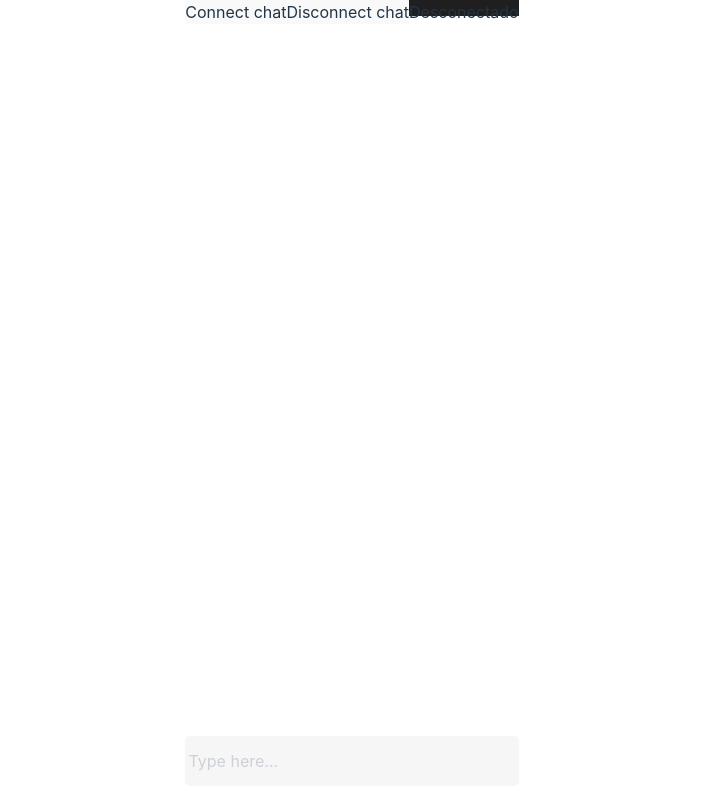
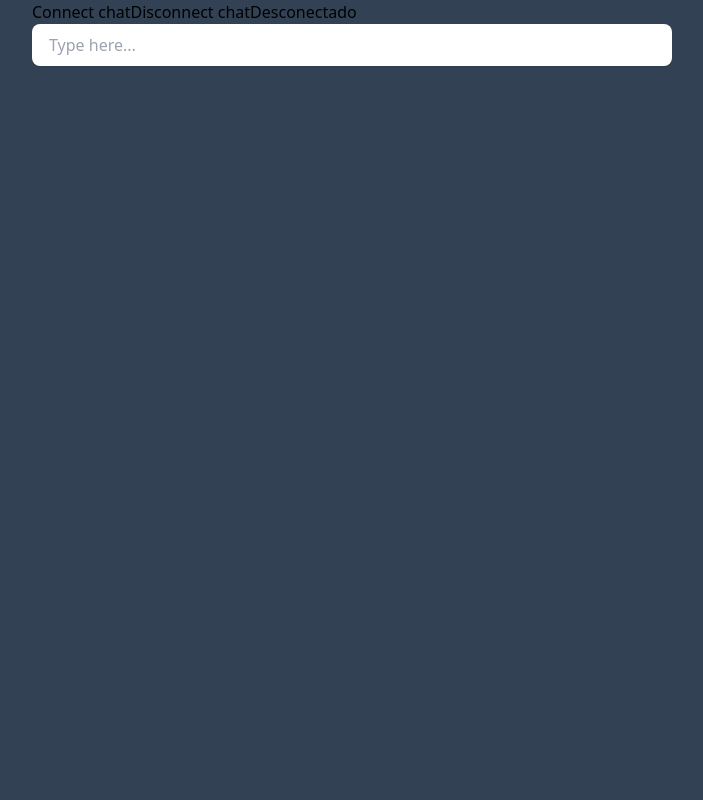
Before and after one commit to nsx07/bun-chat, a React (Vite) app in the folder app/: page / in a window 1280 px wide. Shown: the whole page, without its empty margins (288-991 px from the left). Built offline with nearby package versions, Linux system fonts and the light colour scheme.

Commit message:
corrigindo tailwindcss

```diff
--- a/app/package.json
+++ b/app/package.json
@@ -11,11 +11,9 @@
   },
   "dependencies": {
     "@types/uuid": "^9.0.4",
-    "react": "^18.2.0",
     "react-chat-elements": "^12.0.10",
     "react-dom": "^18.2.0",
     "rxjs": "^7.8.1",
-    "tailwind": "^4.0.0",
     "uuid": "^9.0.1"
   },
   "devDependencies": {
@@ -24,9 +22,12 @@
     "@typescript-eslint/eslint-plugin": "^6.0.0",
     "@typescript-eslint/parser": "^6.0.0",
     "@vitejs/plugin-react-swc": "^3.3.2",
+    "autoprefixer": "^10.4.16",
     "eslint": "^8.45.0",
     "eslint-plugin-react-hooks": "^4.6.0",
     "eslint-plugin-react-refresh": "^0.4.3",
+    "postcss": "^8.4.31",
+    "tailwindcss": "^3.3.3",
     "typescript": "^5.0.2",
     "vite": "^4.4.5"
   }
--- /dev/null
+++ b/app/postcss.config.js
@@ -0,0 +1,6 @@
+module.exports = {
+    plugins: {
+      tailwindcss: {},
+      autoprefixer: {},
+    },
+  }
--- a/app/src/App.tsx
+++ b/app/src/App.tsx
@@ -3,6 +3,7 @@ import { ChatService } from './services/chat-service';
 import InputMessage from './components/InputMessage';
 import { MessageBox } from 'react-chat-elements'
 import { v4 as uuidv4 } from 'uuid';
+import "./styles/index.css";
 
 const chatService = new ChatService();
 
@@ -43,9 +44,10 @@ function App() {
 
   return (
     <>
-        <div style={styles.wrapper}>
-          <div style={styles.chat}>
-            <div style={styles.header}>
+        <div className='w-screen h-screen bg-slate-700 flex justify-center'>
+          <div className='w-1/2'>
+
+            <div>
               <button onClick={() => !connected ? chat() : void 0} disabled={connected}>
                 Connect chat
               </button>
@@ -57,8 +59,8 @@ function App() {
               </span>
             </div>
 
-            <div style={styles.message}>
-              {message && message.map((x, i) => {
+            <div>
+              {message && message.map((x) => {
                 const key = uuidv4();
 
                 return (
@@ -84,7 +86,7 @@ function App() {
               })}
             </div>
 
-            <div style={styles.input}>
+            <div>
               <InputMessage  onEnter={(message) => handlePress(message)} disabled={!connected}></InputMessage>
             </div>
 
@@ -95,38 +97,3 @@ function App() {
 }
 
 export default App
-
-const styles : Record<string, CSSProperties>= {
-  wrapper: {
-    width: "100vw",
-    height: "100vh",
-    position:"relative",
-    display: "flex",
-    justifyContent:"center"
-  },
-  chat: {
-    width: "max-content",
-    maxWidth: "100%",
-    // padding:"1rem",
-    height: "100%",
-    position: "relative"
-  },
-  header: {
-    position:'sticky',
-    background: "#1f1f1f",
-    zIndex: 1001,
-    height: "2vh",
-    // top: "0",
-    // left: "0"
-  },
-  message: {
-    height: "90vh",
-    overflowX:'hidden',
-    overflowY: 'auto',
-    scrollBehavior: "smooth",
-
-  },
-  input: {
-    width: "100%"
-  }
-}
--- a/app/src/components/InputMessage.tsx
+++ b/app/src/components/InputMessage.tsx
@@ -16,21 +16,21 @@ function InputMessage({onEnter, disabled}: Props) {
     }
   }
 
-  const style: CSSProperties = {
-    backgroundColor: "#eeeeee",
-    opacity: disabled ? "0.5" : "1",
-    border: "none",
-    padding: "0.8rem 0.2rem",
-    fontSize: "1rem",
-    width: "100%",
-    color: "#1f1f1f",
-    borderRadius: "0.3rem",
-    cursor: "pointer",
-  }
+
 
   return (
     <>
-        <input disabled={disabled ?? true} style={style} placeholder="Type here..." value={value} onChange={(x) => setValue(x.target.value)} onKeyUp={(x) => trigger(x)}/>
+        {/* <input
+        className="block w-full rounded-md border-none p-4 text-gray-900 shadow-sm ring-1 ring-inset ring-gray-300 placeholder:text-gray-400 focus:ring-2 focus:ring-inset focus:ring-indigo-600 sm:text-sm sm:leading-6"
+
+       > */}
+
+    <div className=" relative ">
+      <input type="text" id="rounded-email" className="rounded-lg border-transparent flex-1 appearance-none border border-gray-300 w-full py-2 px-4 bg-white text-gray-700 placeholder-gray-400 shadow-sm text-base focus:outline-none focus:ring-2 focus:ring-purple-600 focus:border-transparent"
+       disabled={disabled ?? true} placeholder="Type here..." value={value} onChange={(x) => setValue(x.target.value)} onKeyUp={(x) => trigger(x)}
+      />
+    </div>
+
     </>
   )
 }
--- a/app/src/styles/index.css
+++ b/app/src/styles/index.css
@@ -1,41 +1,3 @@
 @tailwind base;
 @tailwind utilities;
 @tailwind components;
-
-:root {
-  font-family: Inter, system-ui, Avenir, Helvetica, Arial, sans-serif;
-  line-height: 1.5;
-  font-weight: 400;
-
-  color-scheme: light dark;
-  color: rgba(255, 255, 255, 0.87);
-  background-color: #242424;
-
-  font-synthesis: none;
-  text-rendering: optimizeLegibility;
-  -webkit-font-smoothing: antialiased;
-  -moz-osx-font-smoothing: grayscale;
-  -webkit-text-size-adjust: 100%;
-}
-
-body {
-  padding: 0;
-  margin: 0;
-}
-
-body:nth-child(1) {
-  overflow: hidden;
-}
-
-@media (prefers-color-scheme: light) {
-  :root {
-    color: #213547;
-    background-color: #ffffff;
-  }
-  a:hover {
-    color: #747bff;
-  }
-  button {
-    background-color: #f9f9f9;
-  }
-}
--- a/app/tailwind.config.js
+++ b/app/tailwind.config.js
@@ -1,6 +1,9 @@
 /** @type {import('tailwindcss').Config} */
 export default {
-  content: [],
+  content: [
+    './src/**/*.tsx',
+    './index.html'
+  ],
   theme: {
     extend: {},
   },
```
Also changed, not shown: 1 other file (tests, documents, lock files or other folders).
